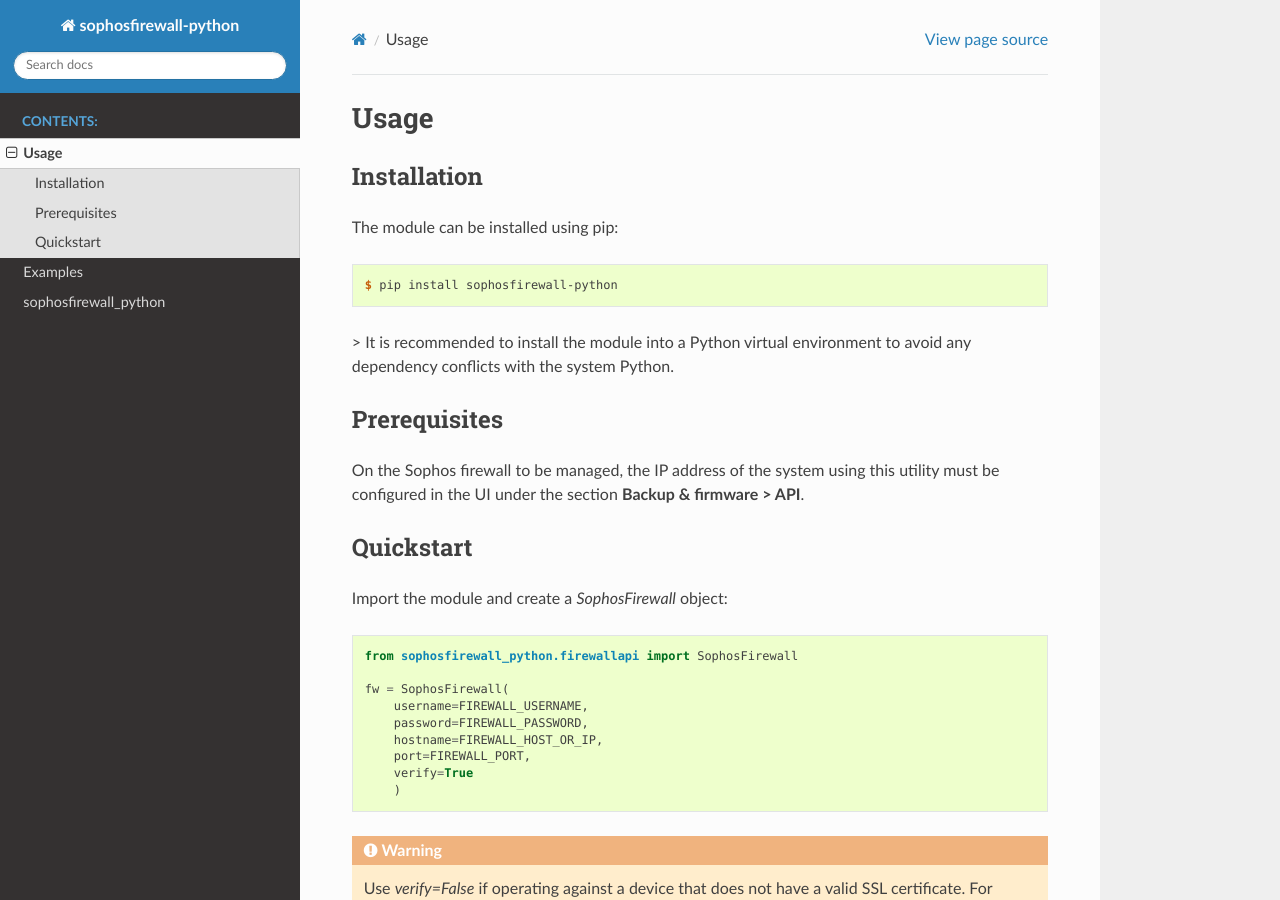
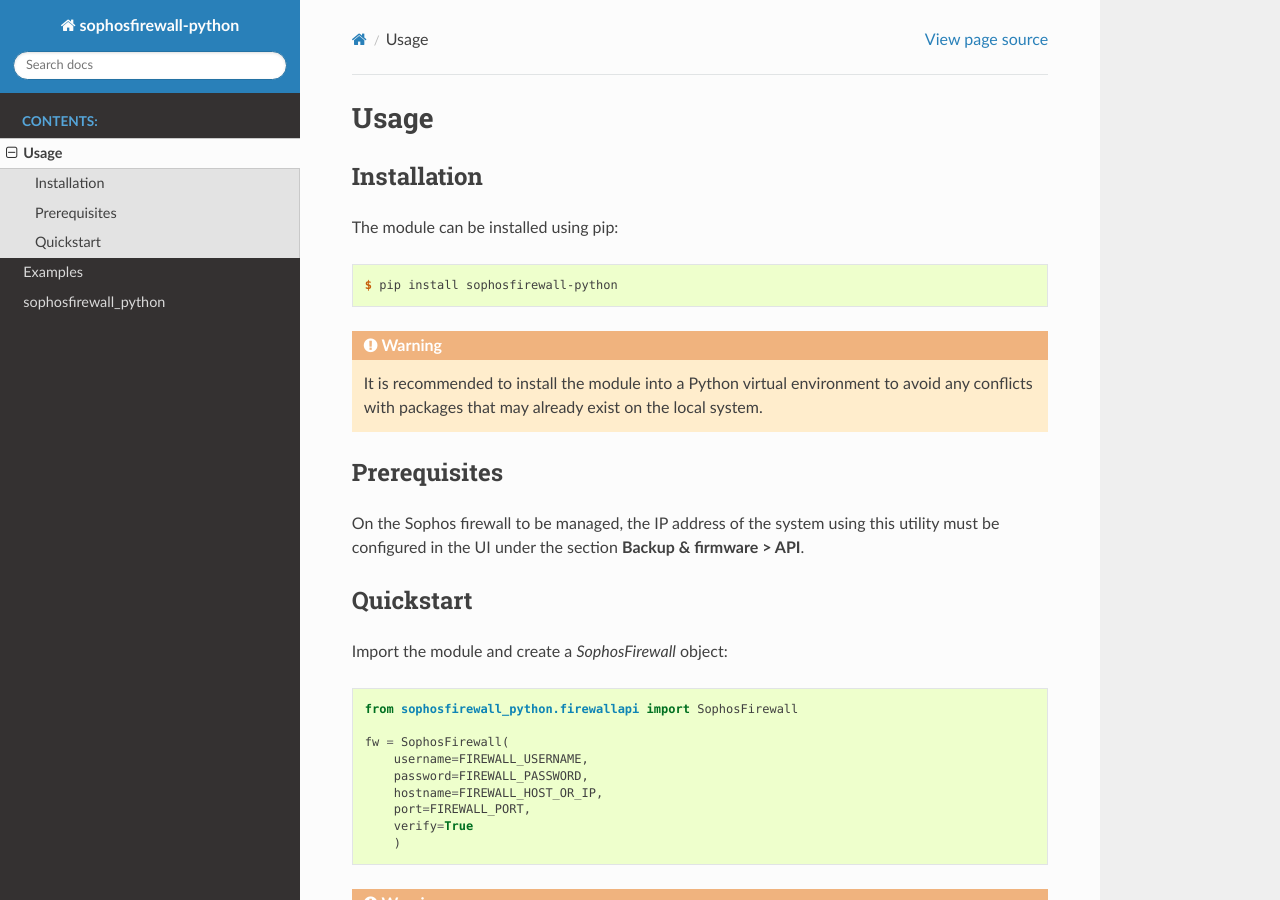
Before and after one commit to sophos/sophos-firewall-sdk, a Sphinx documentation site: the page built from docs/usage.rst, in a window 1280 px wide and 900 px high. Built offline with Sphinx 7.4.7 and the Read the Docs theme 2.0.0, drawn with Linux system fonts in a browser that asks for light colours.

Commit message:
doc: add python dependency warning (#32)

```diff
--- a/docs/usage.rst
+++ b/docs/usage.rst
@@ -10,7 +10,8 @@ The module can be installed using pip:
 
    $ pip install sophosfirewall-python
 
-> It is recommended to install the module into a Python virtual environment to avoid any dependency conflicts with the system Python.
+.. warning::
+     It is recommended to install the module into a Python virtual environment to avoid any conflicts with packages that may already exist on the local system.
 
 Prerequisites
 -------------
```
